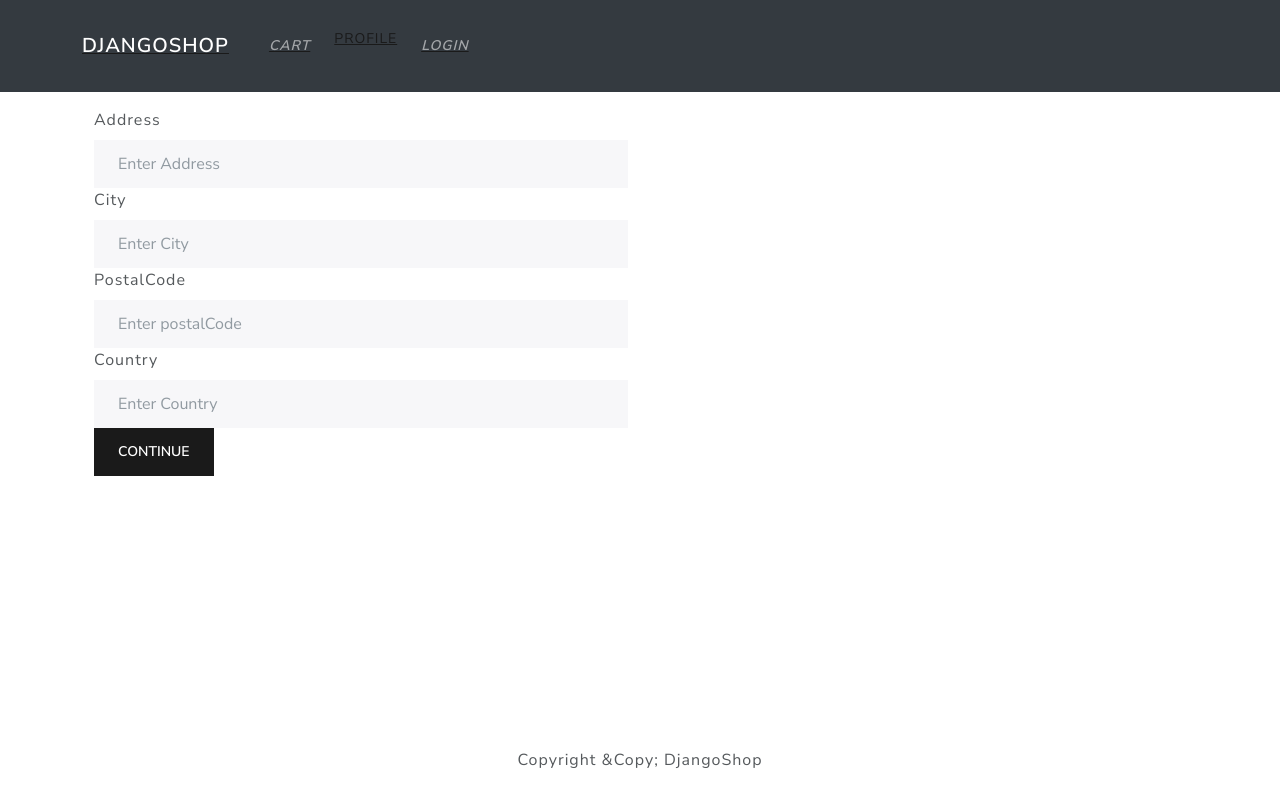
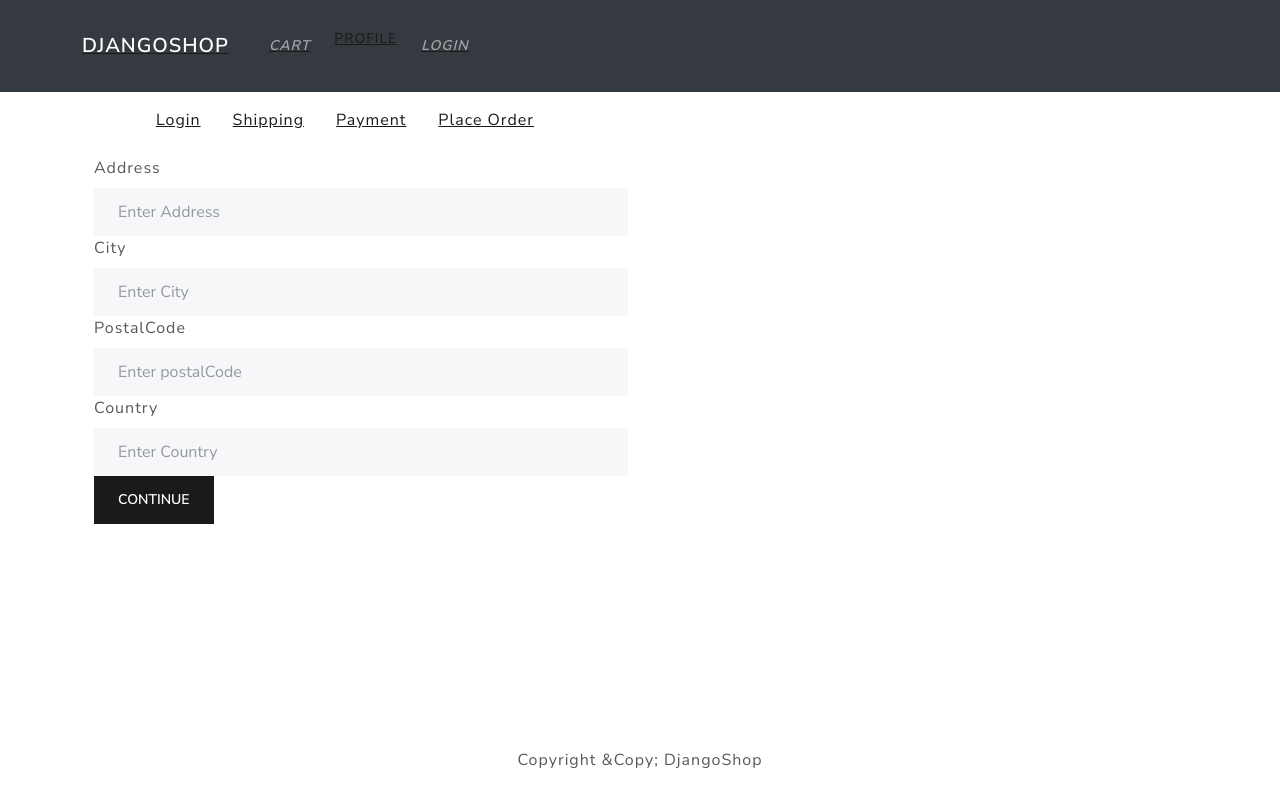
Before and after one commit to EricXiongLi/Django-Shop, a React (Create React App) app in the folder frontend/: page /shipping in a window 1280 px wide. Built offline with nearby package versions, Linux system fonts and the light colour scheme.

Commit message:
add checkoutsteps component and screen

```diff
--- /dev/null
+++ b/frontend/src/components/CheckoutSteps.js
@@ -0,0 +1,40 @@
+import React from 'react';
+import {Nav} from "react-bootstrap";
+import {Link} from "react-router-dom";
+
+const CheckoutSteps = ({step1, step2, step3, step4}) => {
+  return (
+    <Nav className="justify-content-center mb-4">
+      <Nav.Item>
+        {step1 ?
+            <Link to="/login">Login</Link>
+           : <Nav.Link disabled>Login</Nav.Link>
+        }
+      </Nav.Item>
+
+      <Nav.Item>
+        {step2 ?
+            <Link to="/shipping">Shipping</Link>
+           : <Nav.Link disabled>Shipping</Nav.Link>
+        }
+      </Nav.Item>
+
+      <Nav.Item>
+        {step3 ?
+          <Link to="/payment">Payment</Link>
+          : <Nav.Link disabled>Payment</Nav.Link>
+        }
+      </Nav.Item>
+
+      <Nav.Item>
+        {step4 ?
+          <Link to="/placeorder">Place Order</Link>
+          : <Nav.Link disabled>Place Order</Nav.Link>
+        }
+      </Nav.Item>
+
+    </Nav>
+  );
+};
+
+export default CheckoutSteps;
--- a/frontend/src/screens/ShippingScreen.js
+++ b/frontend/src/screens/ShippingScreen.js
@@ -4,6 +4,7 @@ import {Button, Form} from "react-bootstrap";
 import {useDispatch, useSelector} from "react-redux";
 import {saveShippingAddress} from "../actions/cartActions";
 import {useNavigate} from "react-router-dom";
+import CheckoutSteps from "../components/CheckoutSteps";
 
 const ShippingScreen = () => {
   const cart = useSelector(state => state.cart)
@@ -24,6 +25,7 @@ const ShippingScreen = () => {
 
   return (
     <FormContainer>
+      <CheckoutSteps step1 step2 step3 step4/>
       <Form onSubmit={submitHandler}>
         <Form.Group controlId="address">
           <Form.Label>Address</Form.Label>
```
